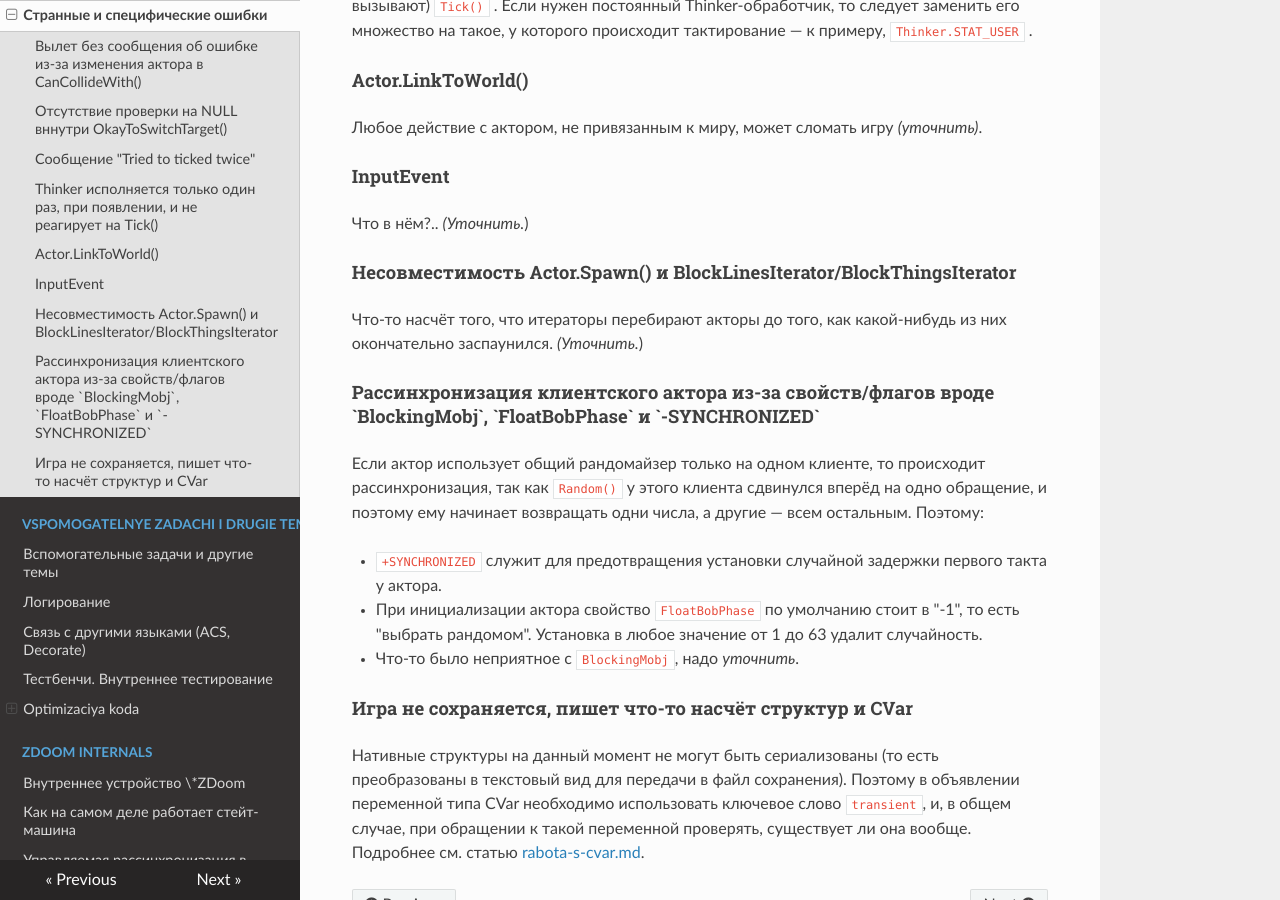
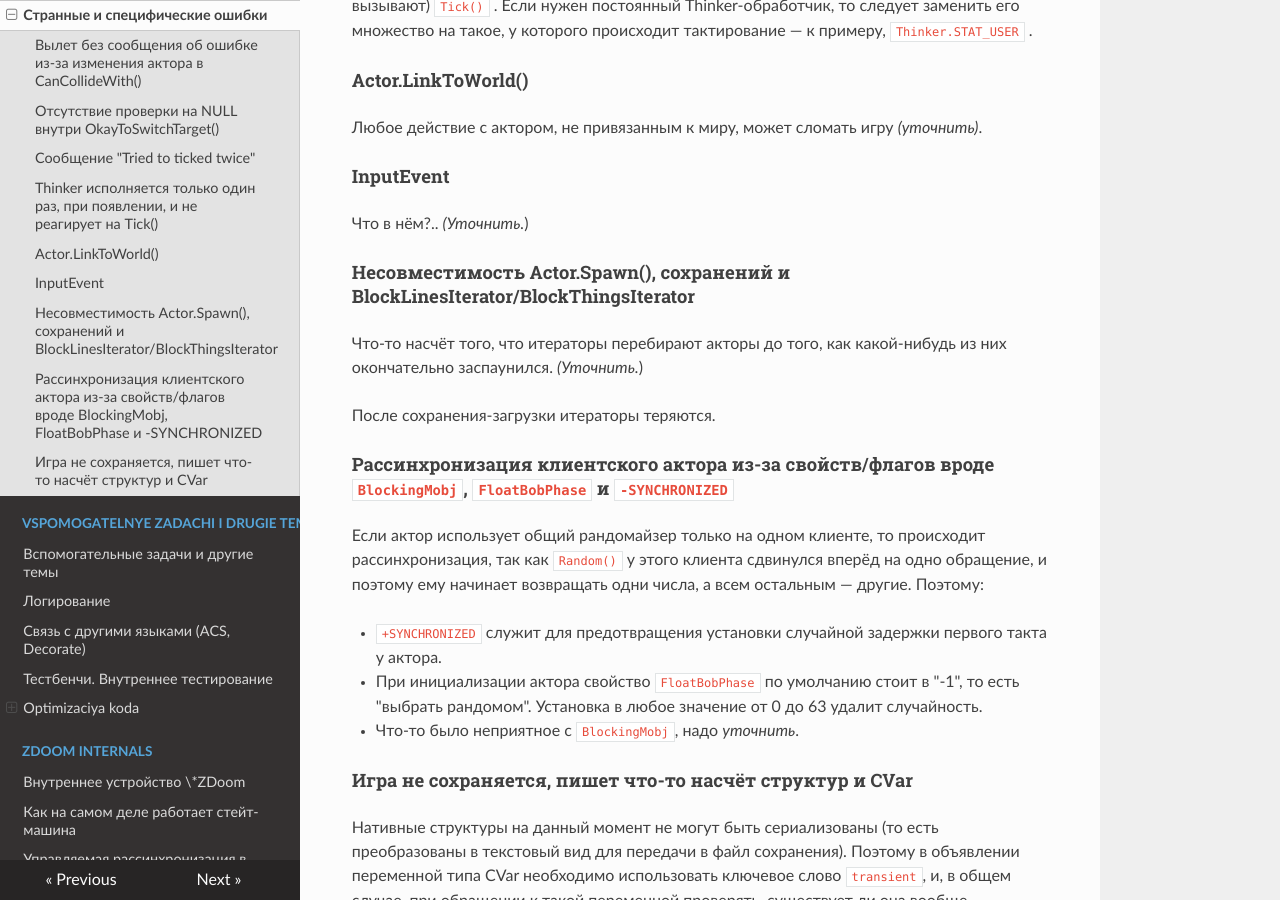
Before and after one commit to LLDM-Doom-Modding/zscript_rus_manual, an MkDocs documentation site: the page built from manual/razdel-pomoshi/strannye-i-specificheskie-oshibki.md, in a window 1280 px wide and 900 px high, scrolled down 1019 px. Built offline with MkDocs 1.6.1, drawn with Linux system fonts in a browser that asks for light colours; nearby versions of some CDN libraries; some of the changed text lies outside the part shown.

```diff
--- a/manual/razdel-pomoshi/strannye-i-specificheskie-oshibki.md
+++ b/manual/razdel-pomoshi/strannye-i-specificheskie-oshibki.md
@@ -8,13 +8,13 @@ description: >-
 
 Иногда встречаются ошибки, которые обычными способами вроде лога после каждой строчки либо решаются очень сложно, либо не решаются в принципе. Хорошо, что они попадаются действительно нечасто.
 
-#### Вылет без сообщения об ошибке из-за изменения актора в CanCollideWith()
+#### Вылет без сообщения об ошибке из-за изменения актора в `CanCollideWith()`
 
 Движок считает, что взаимодействующие акторы во время работы этой функции **не будут изменены**. В теле метода и во всех вызываемых из-под неё подпрограммах **запрещено** использовать **любые** операции, которые могут нанести урон, уничтожить, или иным образом кардинально изменить объект (первоисточник: [#cancollidewith](../class-actor/common-tasks/collisions-handling.md#cancollidewith "mention")).
 
 Проверьте, что ни в одном переопределённом `CanCollideWith()` не используются функции, которые любым способом могут повлиять на восприятие другими объектами этого актора.
 
-#### Отсутствие проверки на NULL вннутри OkayToSwitchTarget()
+#### Отсутствие проверки на NULL внутри `OkayToSwitchTarget()`
 
 Внутри встроенной `OkayToSwitchTarget()` нет предварительной проверки на существование актора.
 
@@ -40,16 +40,18 @@ if ( newtarg && OkayToSwitchTarget( newtarg ) ) { /* ... */ }
 
 Что в нём?.. _(Уточнить._)
 
-#### Несовместимость Actor.Spawn() и BlockLinesIterator/BlockThingsIterator
+#### Несовместимость Actor.Spawn(), сохранений и BlockLinesIterator/BlockThingsIterator
 
 Что-то насчёт того, что итераторы перебирают акторы до того, как какой-нибудь из них окончательно заспаунился. _(Уточнить._)
 
-#### Рассинхронизация клиентского актора из-за  свойств/флагов вроде \`BlockingMobj\`, \`FloatBobPhase\` и \`-SYNCHRONIZED\`
+После сохранения-загрузки итераторы теряются.
 
-Если актор использует общий рандомайзер только на одном клиенте, то происходит рассинхронизация, так как `Random()` у этого клиента сдвинулся вперёд на одно обращение, и поэтому ему начинает возвращать одни числа, а другие — всем остальным. Поэтому:
+#### Рассинхронизация клиентского актора из-за свойств/флагов вроде `BlockingMobj`, `FloatBobPhase` и `-SYNCHRONIZED`
+
+Если актор использует общий рандомайзер только на одном клиенте, то происходит рассинхронизация, так как `Random()` у этого клиента сдвинулся вперёд на одно обращение, и поэтому ему начинает возвращать одни числа, а всем остальным — другие. Поэтому:
 
 * `+SYNCHRONIZED` служит для предотвращения установки случайной задержки первого такта у актора.
-* При инициализации актора свойство `FloatBobPhase` по умолчанию стоит в "-1", то есть "выбрать рандомом". Установка в любое значение от 1 до 63 удалит случайность.
+* При инициализации актора свойство `FloatBobPhase` по умолчанию стоит в "-1", то есть "выбрать рандомом". Установка в любое значение от 0 до 63 удалит случайность.
 * Что-то было неприятное с `BlockingMobj`, надо _уточнить_.
 
 #### Игра не сохраняется, пишет что-то насчёт структур и CVar
--- a/mkdocs.yml
+++ b/mkdocs.yml
@@ -9,7 +9,7 @@ site_url: !ENV READTHEDOCS_CANONICAL_URL
 docs_dir: manual
 
 
-# Experimental navigation tree:
+# Здесь можно задавать навигацию.
 #nav:
 #- Главная страница: index.md
 #- Работа со строками: basics-and-syntax/1.08_rabota_so_strokami.md
```
Also changed, not shown: manual/test-toc.md (deleted, +0 -1 lines).
